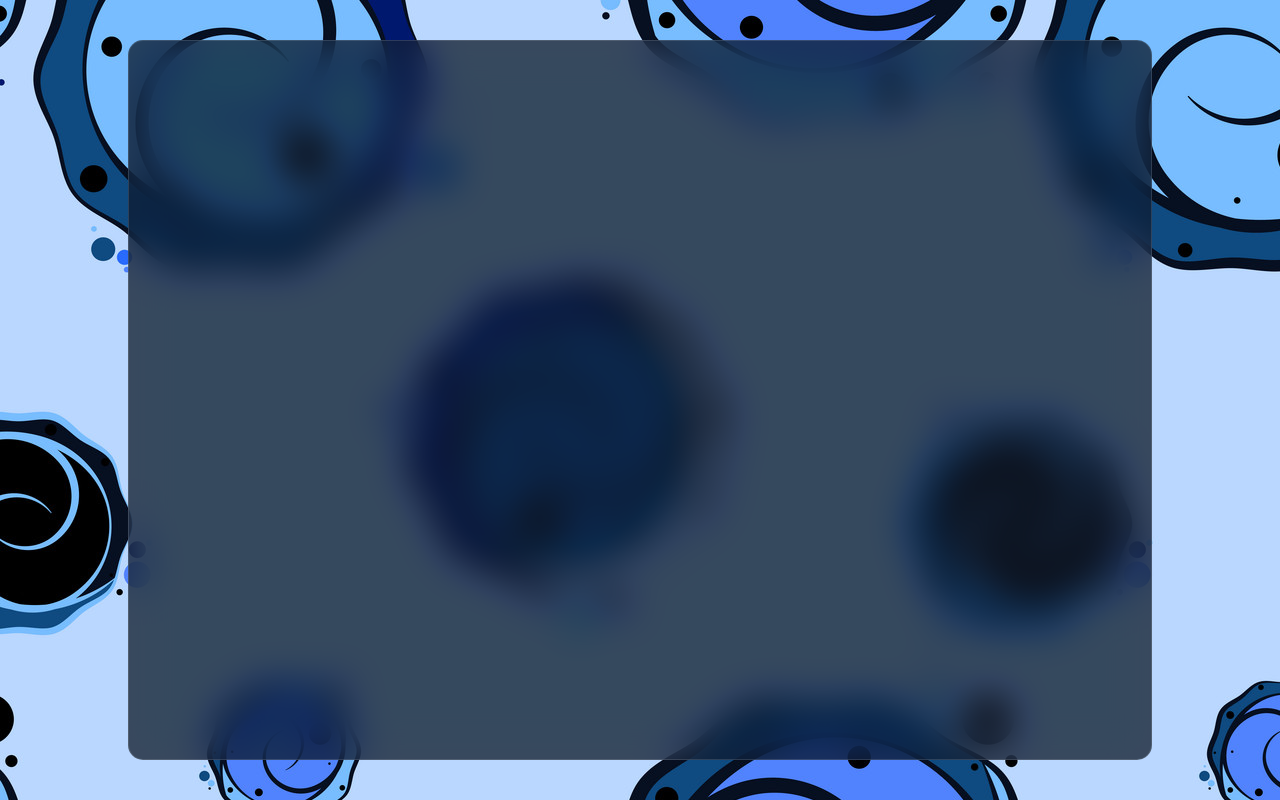
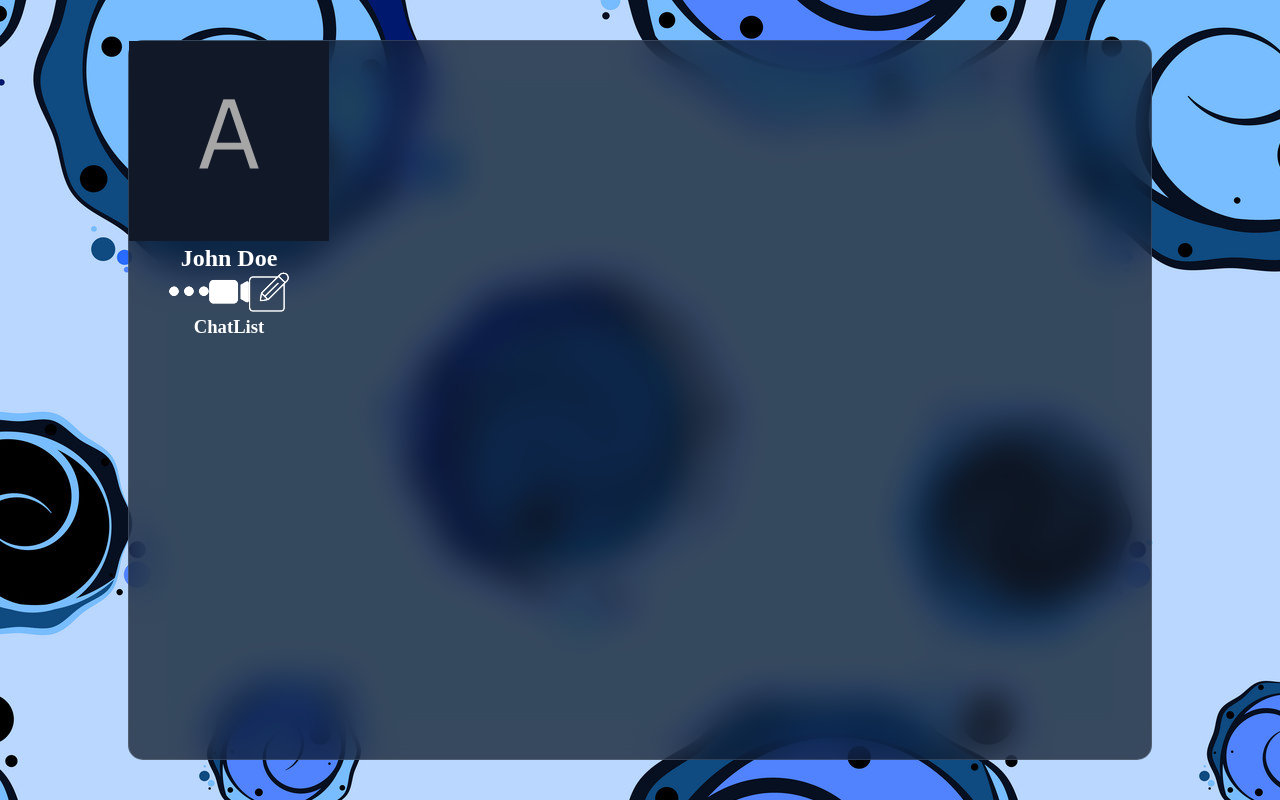
Before and after one commit to MarkiMark01/quickchat_vite_firebase_zustand, a React (Vite) app: page / in a window 1280 px wide. Built offline with nearby package versions, Linux system fonts and the light colour scheme.

Commit message:
updated jsx markup in UserInfo

```diff
--- a/src/App.jsx
+++ b/src/App.jsx
@@ -1,5 +1,6 @@
 
 import './App.css'
+import List from './components/list/List'
 
 function App() {
 
@@ -7,7 +8,7 @@ function App() {
   return (
     <>
       <main className='container'>
-
+       <List/>
       </main>
 
     </>
--- a/src/components/list/userInfo/UserInfo.jsx
+++ b/src/components/list/userInfo/UserInfo.jsx
@@ -3,7 +3,15 @@ import "./userInfo.css";
 const UserInfo = () => {
   return (
     <section className="userInfo">
-      <h1>UserInfo</h1>
+      <div className="user">
+        <img src="./avatar.png" alt="Avatar" />
+        <h2>John Doe</h2>
+      </div>
+      <div className="icons">
+        <img src="/more.png" alt="more" />
+        <img src="/video.png" alt="video" />
+        <img src="/edit.png" alt="edit" />
+      </div>
     </section>
   );
 };
```
